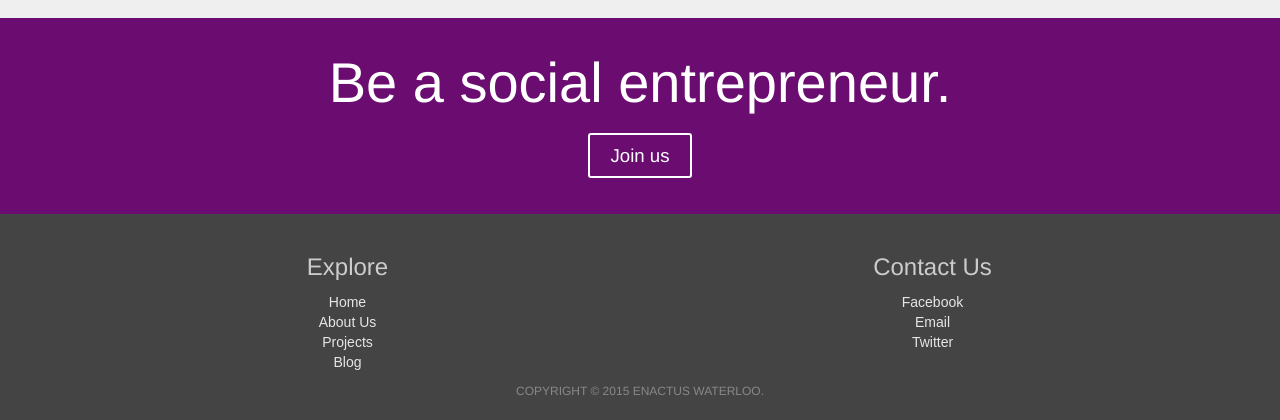
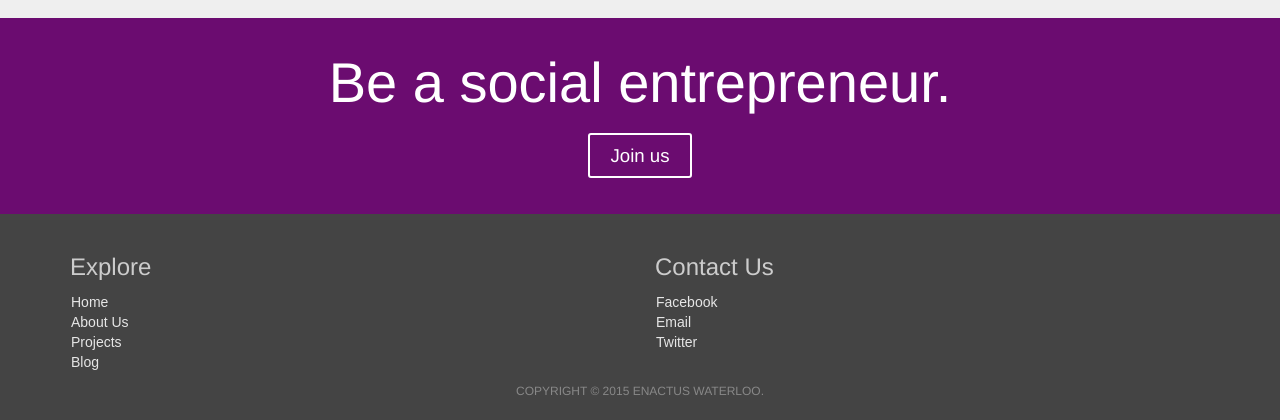
Before and after one commit to enactuswaterloo/website, a Django app: page / in a window 1280 px wide. Shown: the part 1619-2039 px from the top of the page. Run offline with Django 3.2, Linux system fonts and the light colour scheme; some libraries are stand-ins or nearby versions.

Commit message:
Revert "Centered footer"
This reverts commit b2bfca10730c7879a4d484702280ea8b953c66cc.

```diff
--- a/main/static/base.css
+++ b/main/static/base.css
@@ -32,10 +32,6 @@ footer ul {
 	padding: 1px;
 	list-style-type: none;
 	font-family: "Arial";
-}
-
-div.footer-box {
-	text-align: center;
 }
 
 a.footerButton {
--- a/main/templates/base.html
+++ b/main/templates/base.html
@@ -42,7 +42,7 @@
         <footer>
 	        <div class="container">
                 <div class="row">
-                    <div class="footer-box col-sm-6">
+                    <div class="col-sm-6">
                         <h3>Explore</h3>
                         <nav>
                             <ul>
@@ -54,7 +54,7 @@
                         </nav>
                     </div>
 
-                    <div class="footer-box col-sm-6">
+                    <div class="col-sm-6">
                         <h3>Contact Us</h3>
                         <nav>
                             <ul>
```
